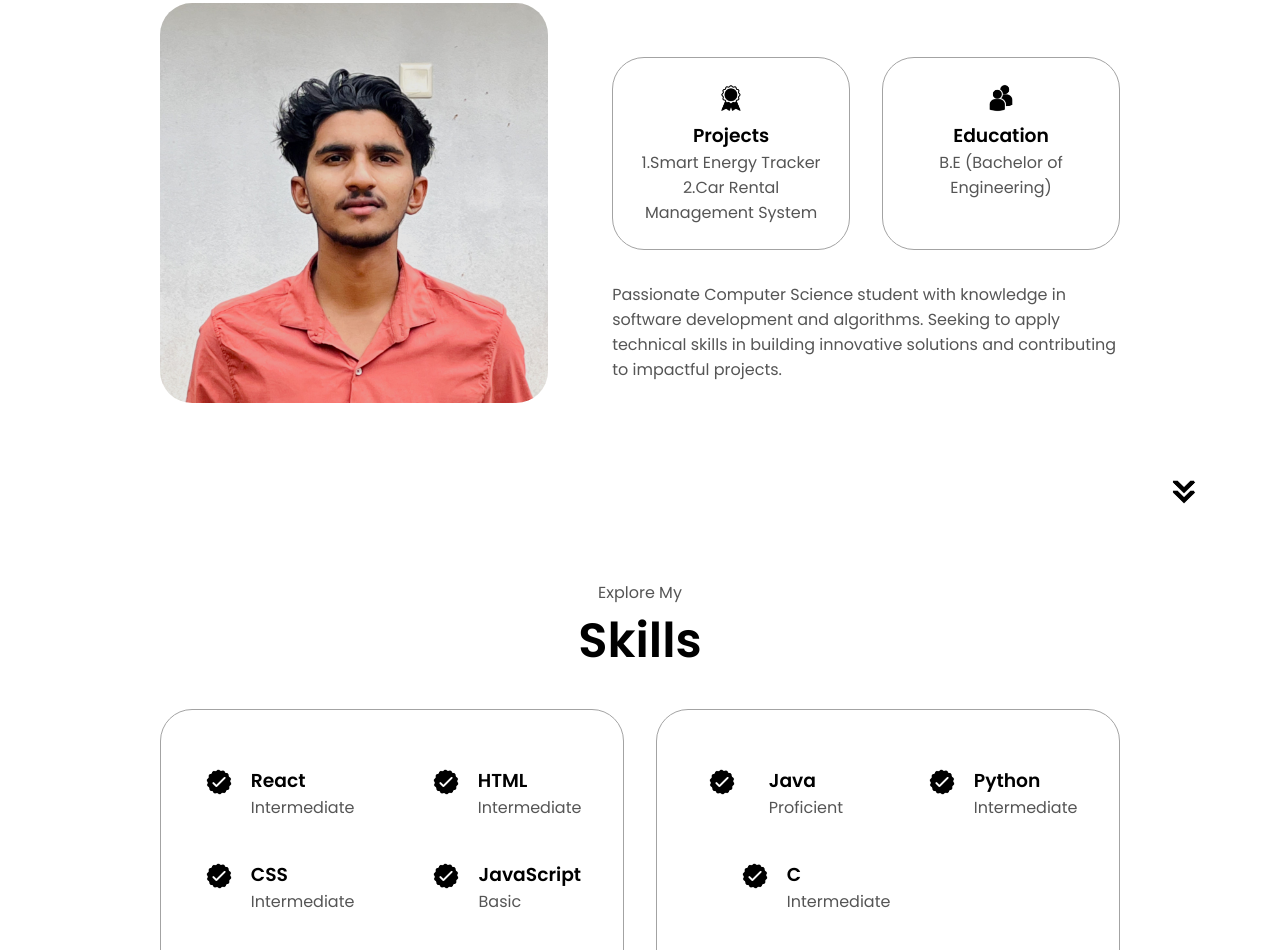
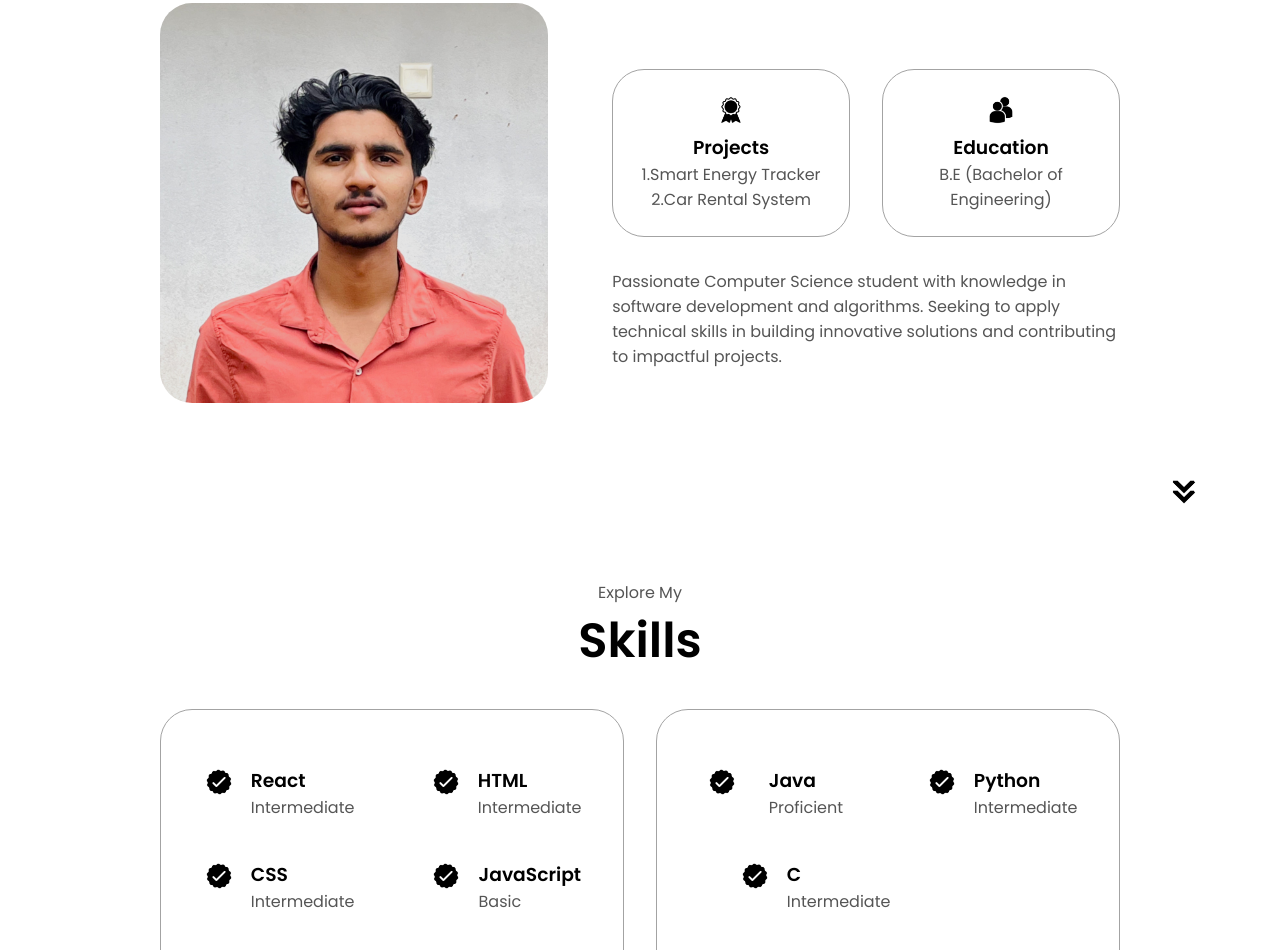
Before and after one commit to VivekKv16/portfolio, a plain HTML site: page index.html in a window 1280 px wide. Shown: the part 1116-2066 px from the top of the page. Drawn offline with Linux system fonts and the light colour scheme.

Commit message:
completed

```diff
--- a/index.html
+++ b/index.html
@@ -91,7 +91,7 @@
                 class="icon"
               />
               <h3>Projects</h3>
-              <p>1.Smart Energy Tracker <br /> 2.Car Rental Management System</p>
+              <p>1.Smart Energy Tracker <br /> 2.Car Rental System</p>
             </div>
             <div class="details-container">
               <img
```
